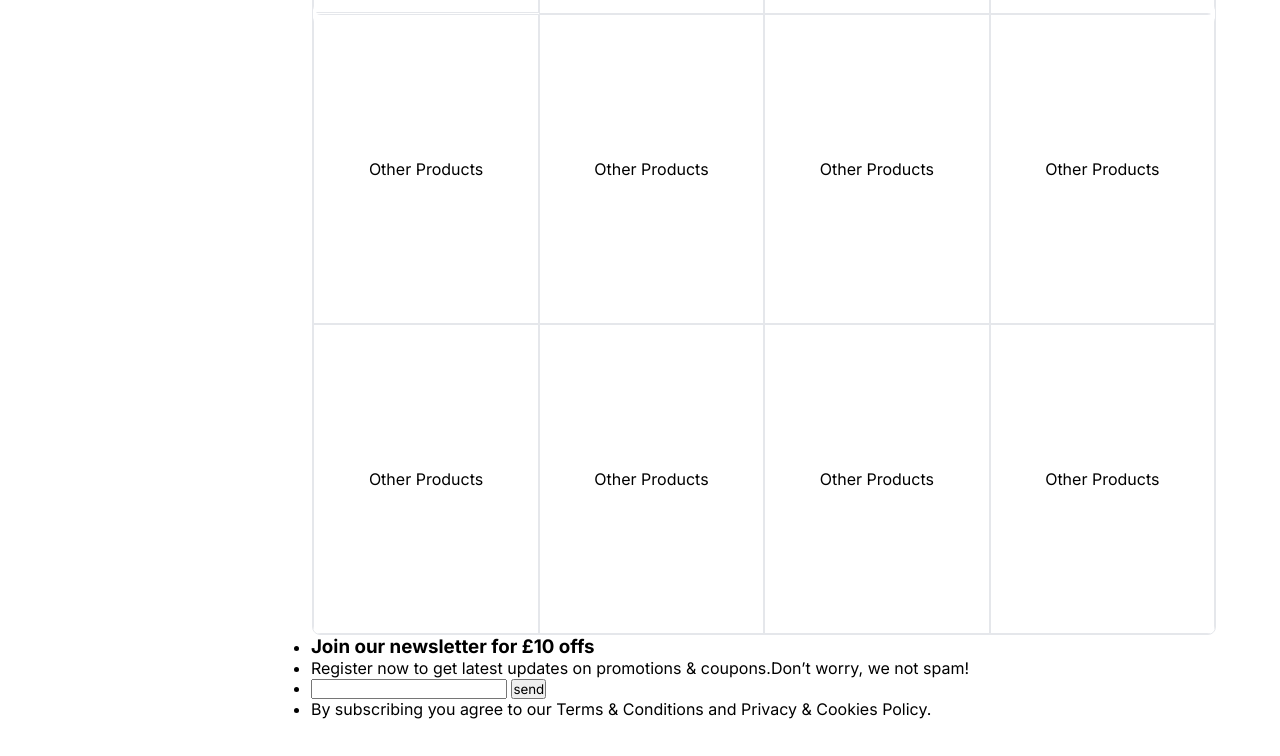
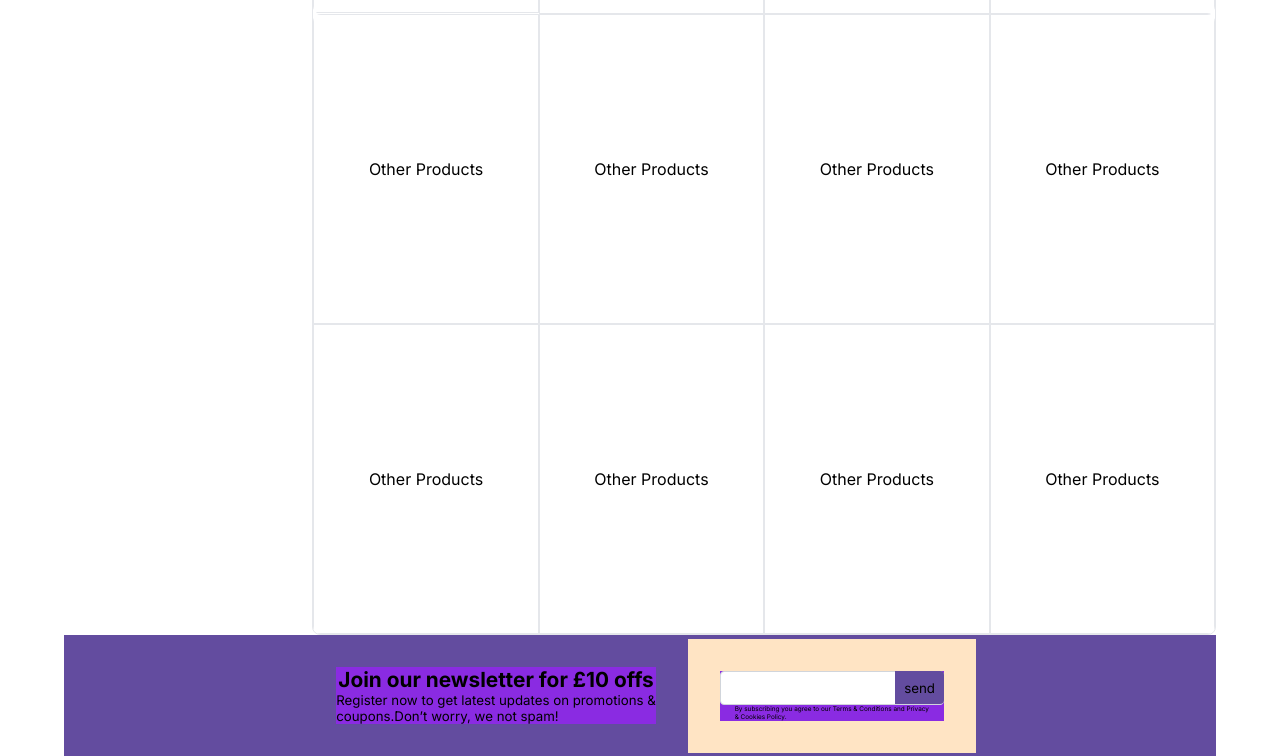
Before and after one commit to anasis22/talrop-grogin, a plain HTML site: page index.html in a window 1280 px wide. Shown: the part 2154-2910 px from the top of the page. Before the commit the page ends 2873 px from the top, so only its background shows below. Drawn offline with Linux system fonts and the light colour scheme.

```diff
--- a/index.html
+++ b/index.html
@@ -403,6 +403,8 @@
             <section class="results"></section>
           </section>
         </section>
+
+        <!----------- Footer -------------->
         <section id="footer">
           <div class="top">
             <ul>
@@ -411,7 +413,7 @@
               </li>
               <li>
                 <p>
-                  Register now to get latest updates on promotions &
+                  Register now to get latest updates on promotions & <br>
                   coupons.Don’t worry, we not spam!
                 </p>
               </li>
@@ -424,7 +426,7 @@
               </li>
               <li>
                 <p>
-                  By subscribing you agree to our Terms & Conditions and Privacy
+                  By subscribing you agree to our Terms & Conditions and Privacy <br>
                   & Cookies Policy.
                 </p>
               </li>
--- a/script.js
+++ b/script.js
@@ -22,7 +22,6 @@ checkBox.forEach((item) => {
             element.classList.add('checked-text')
         } else if (!this.checked) {
             element.classList.remove('checked-text')
-
         }
     })
 })
@@ -186,7 +185,6 @@ document.addEventListener('DOMContentLoaded', function () {
         }
 
         renderProducts(filteredProducts)
-
     }
 
     const checkboxes = document.querySelectorAll('.productCategoriesCheckbox');
@@ -198,7 +196,6 @@ document.addEventListener('DOMContentLoaded', function () {
 
     const searchInput = document.getElementById('searchInput');
     searchInput.addEventListener('input', filterProducts);
-
 
     fetchProducts()
 
--- a/style.css
+++ b/style.css
@@ -1090,33 +1090,73 @@
 /* ------------- Footer --------------- */
 
 #footer{
-
+  width: 90%;
+  background-color: #16A34A;
 }
 
 #footer .top{
-
+  background-color: #634c9f;
+ display: flex;
+ align-items: center;
+ justify-content: center;
 }
 
 #footer .top ul{
-
+ list-style-type: none;
+ padding: 2rem;
 }
 
+#footer .top ul li{
+ display: flex;
+ align-items: center;
+ justify-content: center;
+ background-color: blueviolet;
+}
+
+
+
 #footer .top ul li h3{
-
+ font-size:  1.3rem;
 }
 
 #footer .top ul li p{
-
+ font-size: .83rem;
 }
 
 #footer .top ul .rightInputMailBox{
-
+  width: 60%;
+  position: relative;
 }
 
 #footer .top ul .rightInputMailBox input{
-
+ width: 100%;
+ border: .5px solid #D1D5DB;
+ outline: none;
+ border-radius: 4px;
+ padding: .5rem;
 }
 
 #footer .top ul .rightInputMailBox button{
+ position: absolute;
+ right: 0px;
+ padding: .55rem;
+ border: none;
+ border-top-right-radius: 4px;
+ border-bottom-right-radius: 4px;
+ background-color: var(--main-color);
+}
 
+#footer .top ul:nth-child(2){
+  width: 25%;
+  background-color: bisque;
 }
+
+#footer .top ul:nth-child(2) li{
+  width: 100%;
+  padding: 0px;
+}
+
+
+#footer .top ul:nth-child(2) li p{
+  font-size: .4rem;
+}
```
